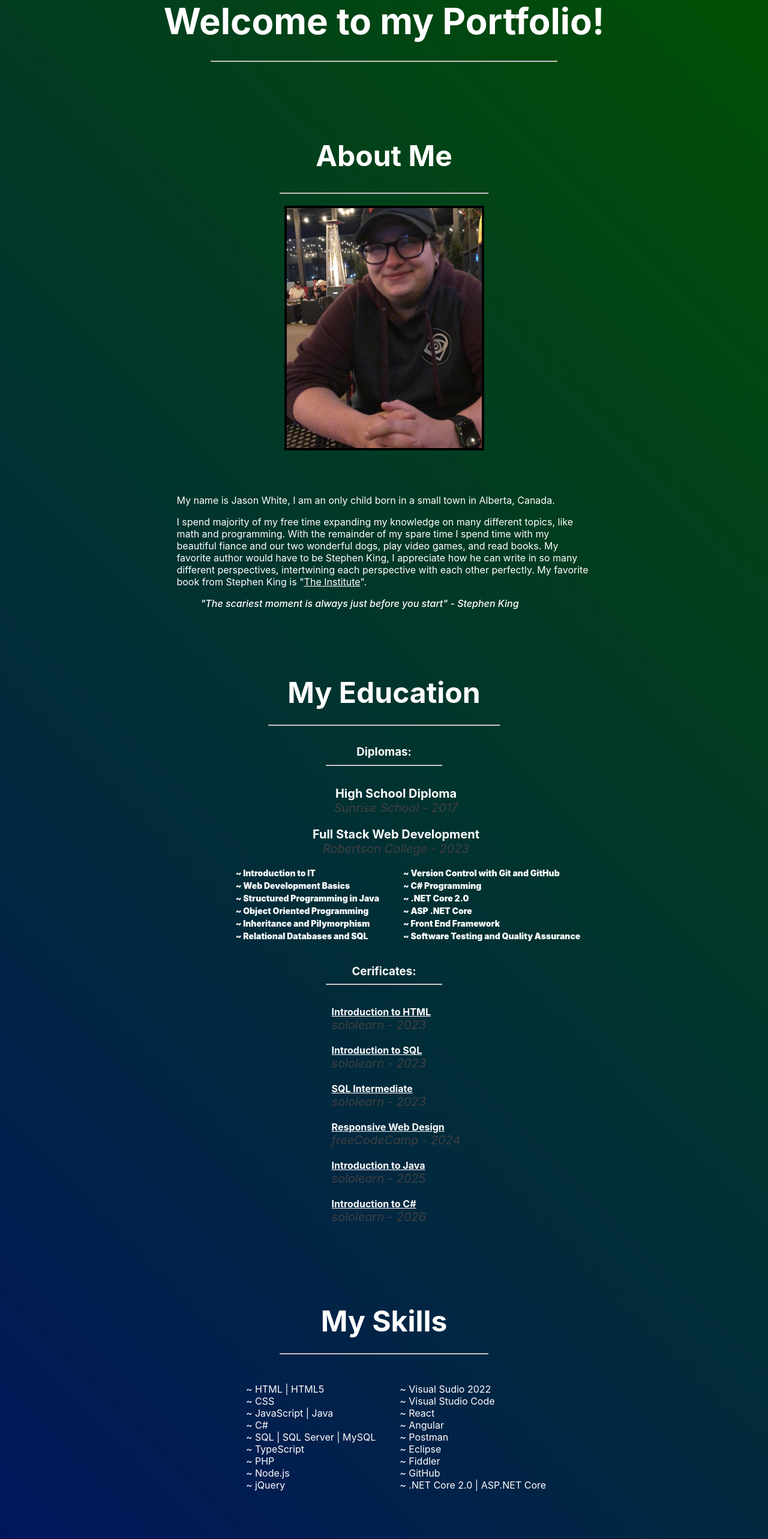
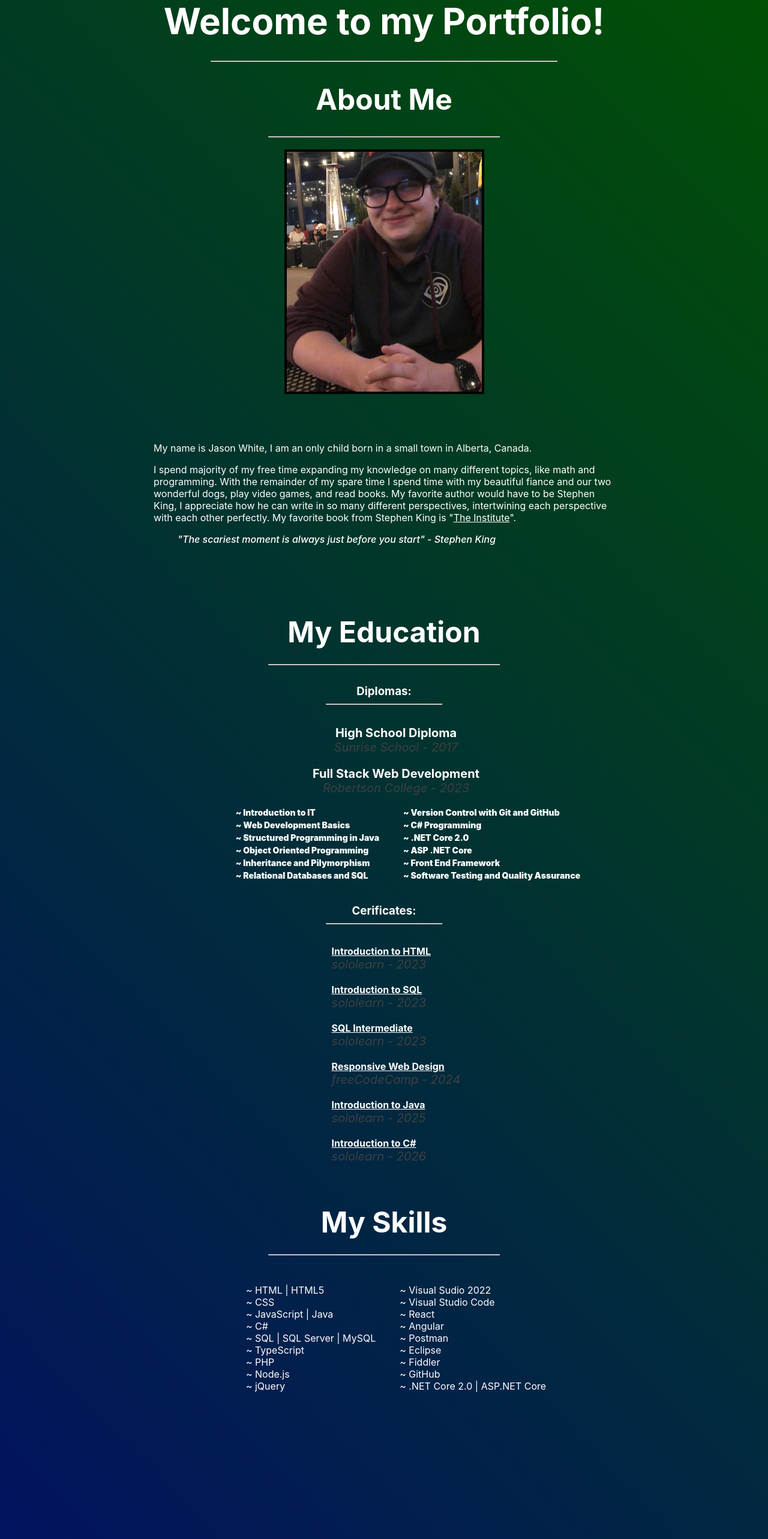
Before and after one commit to JasonR-White23/JasonPortfolio, a React (Create React App) app in the folder portfolio/: page / in a window 1280 px wide. Shown: the part 140-2706 px from the top of the page at 60% size. Built offline with nearby package versions, Linux system fonts and the light colour scheme.

Commit message:
Fixed spacing on home page

```diff
--- a/portfolio/src/components/AboutMe/AboutMe.css
+++ b/portfolio/src/components/AboutMe/AboutMe.css
@@ -2,7 +2,6 @@
 .about-wrapper {
     color: #fff;
     text-align: center;
-    padding: 5%;
     position: relative;
     padding-bottom: 3px;
 }
--- a/portfolio/src/components/ContactMe/ContactForm/ContactForm.css
+++ b/portfolio/src/components/ContactMe/ContactForm/ContactForm.css
@@ -1,6 +1,5 @@
 .contact-form-content {
     width: 60%;
-
 }
 
 form {
--- a/portfolio/src/components/Skills/Skills.css
+++ b/portfolio/src/components/Skills/Skills.css
@@ -1,7 +1,6 @@
 
 .skills-wrapper {
     color: #fff;
-    padding: 5%;
     position: relative;
     text-align: center;
     height: 70vh;
```
